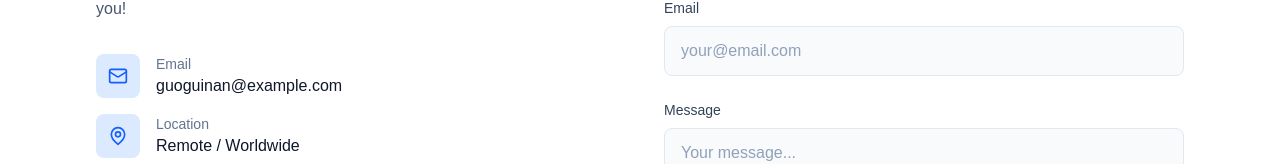
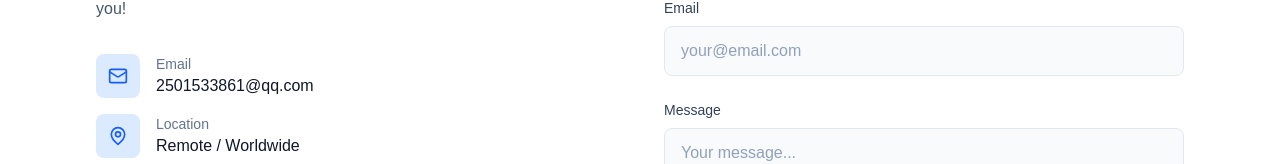
Before and after one commit to guoguinan/portfolio-projects, a Next.js app in the folder portfolio-website/: page / in a window 1280 px wide. Shown: the part 4817-4981 px from the top of the page. Built offline with nearby package versions, Linux system fonts and the light colour scheme.

Commit message:
chore: update email to 2501533861@qq.com

```diff
--- a/portfolio-website/src/components/Contact.tsx
+++ b/portfolio-website/src/components/Contact.tsx
@@ -56,7 +56,7 @@ export default function Contact() {
                   </div>
                   <div>
                     <p className="text-sm text-slate-500 dark:text-slate-400">Email</p>
-                    <p className="text-slate-900 dark:text-white">guoguinan@example.com</p>
+                    <p className="text-slate-900 dark:text-white">2501533861@qq.com</p>
                   </div>
                 </div>
                 <div className="flex items-center gap-4">
--- a/portfolio-website/src/components/Footer.tsx
+++ b/portfolio-website/src/components/Footer.tsx
@@ -38,7 +38,7 @@ export default function Footer() {
               <Linkedin className="w-5 h-5" />
             </a>
             <a
-              href="mailto:guoguinan@example.com"
+              href="mailto:2501533861@qq.com"
               className="text-slate-400 hover:text-blue-600 dark:hover:text-blue-400 transition-colors"
               aria-label="Email"
             >
--- a/portfolio-website/src/components/Hero.tsx
+++ b/portfolio-website/src/components/Hero.tsx
@@ -77,7 +77,7 @@ export default function Hero() {
               <Linkedin className="w-6 h-6" />
             </a>
             <a
-              href="mailto:guoguinan@example.com"
+              href="mailto:2501533861@qq.com"
               className="p-3 text-slate-400 hover:text-blue-600 dark:hover:text-blue-400 transition-colors"
               aria-label="Email"
             >
```
